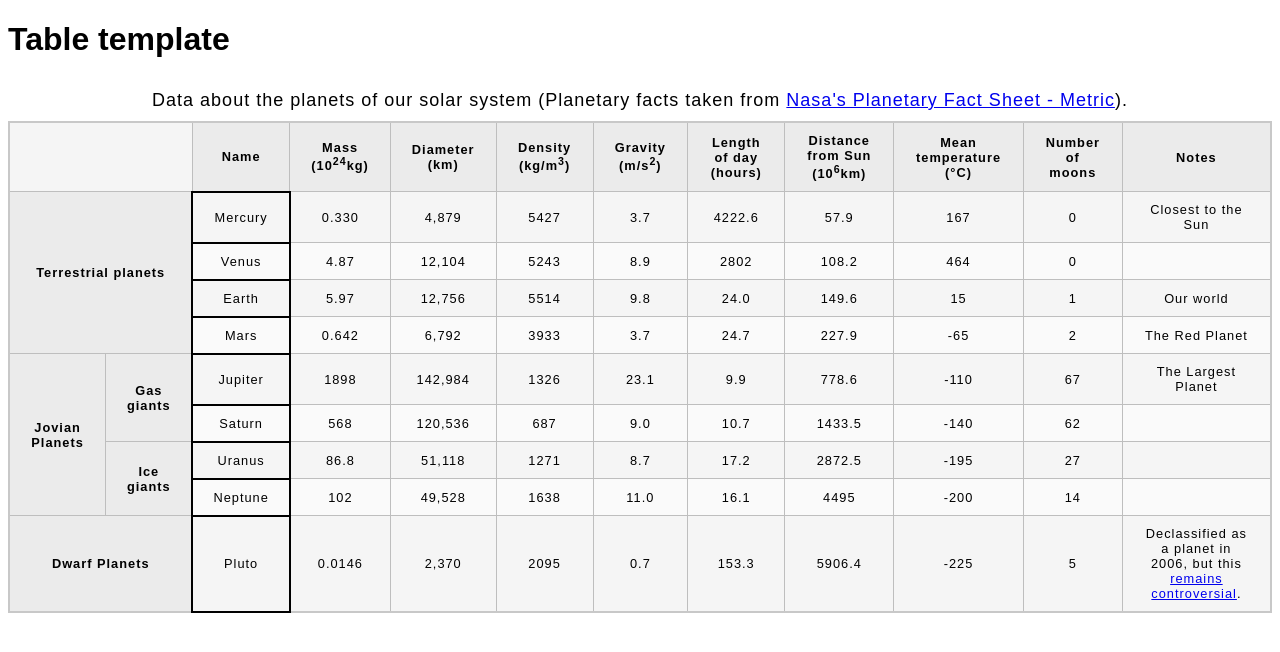
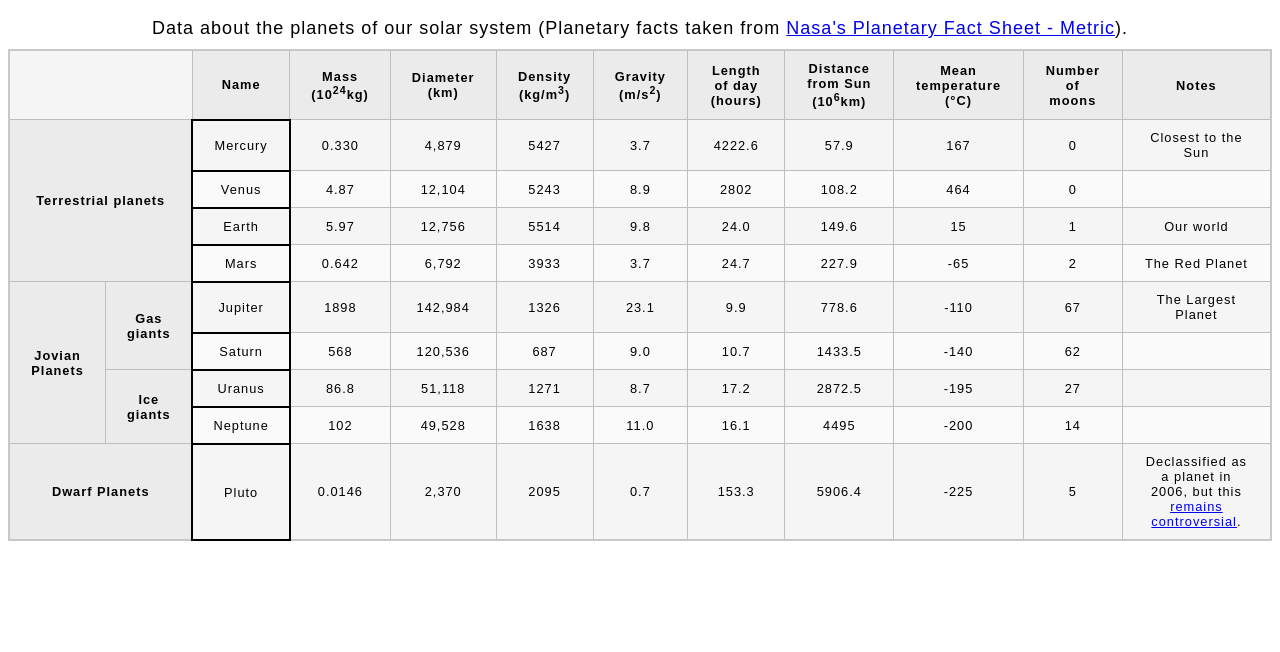
Before and after one commit to devashishchakraborty/html-tables, a plain HTML site: page index.html in a window 1280 px wide. Drawn offline with Linux system fonts and the light colour scheme.

Commit message:
removed h1 tag

```diff
--- a/index.html
+++ b/index.html
@@ -7,7 +7,6 @@
     <link href="style.css" rel="stylesheet" type="text/css" />
   </head>
   <body>
-    <h1>Table template</h1>
     <table>
       <caption>
         Data about the planets of our solar system (Planetary facts taken from <a href="http://nssdc.gsfc.nasa.gov/planetary/factsheet/">Nasa's Planetary Fact Sheet - Metric</a>).
```
